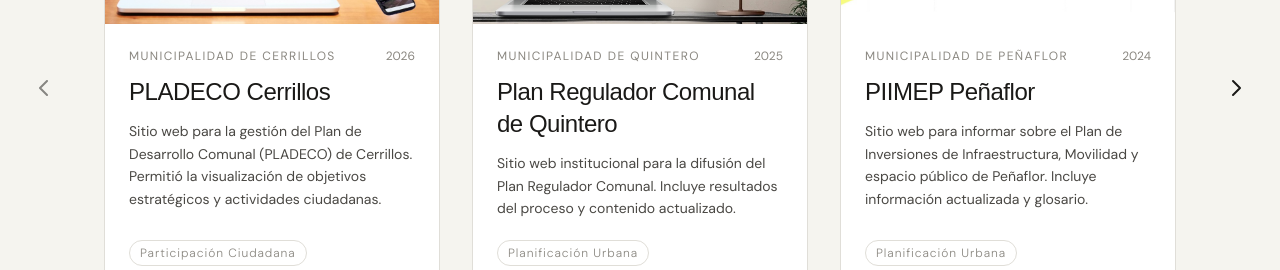
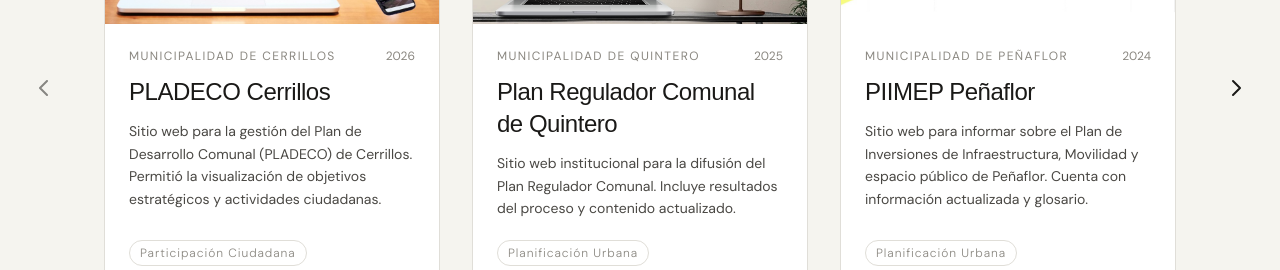
Before and after one commit to AlbertoRodBa/kulp-web, a Next.js app: page / in a window 1280 px wide. Shown: the part 2080-2350 px from the top of the page. Built offline with nearby package versions, Linux system fonts and the light colour scheme; no server answers.

Commit message:
corregir texto por repeticion de palabra

```diff
--- a/constants/projects.ts
+++ b/constants/projects.ts
@@ -28,7 +28,7 @@
     year: "2024",
     link: "https://piimep.penaflor.cl",
     description:
-      "Sitio web para informar sobre el Plan de Inversiones de Infraestructura, Movilidad y espacio público de Peñaflor. Incluye información actualizada y glosario.",
+      "Sitio web para informar sobre el Plan de Inversiones de Infraestructura, Movilidad y espacio público de Peñaflor. Cuenta con información actualizada y glosario.",
     image: "/project-3-piimep-penaflor.jpg",
     tags: ["Planificación Urbana", "Participación Ciudadana"],
   },
```
